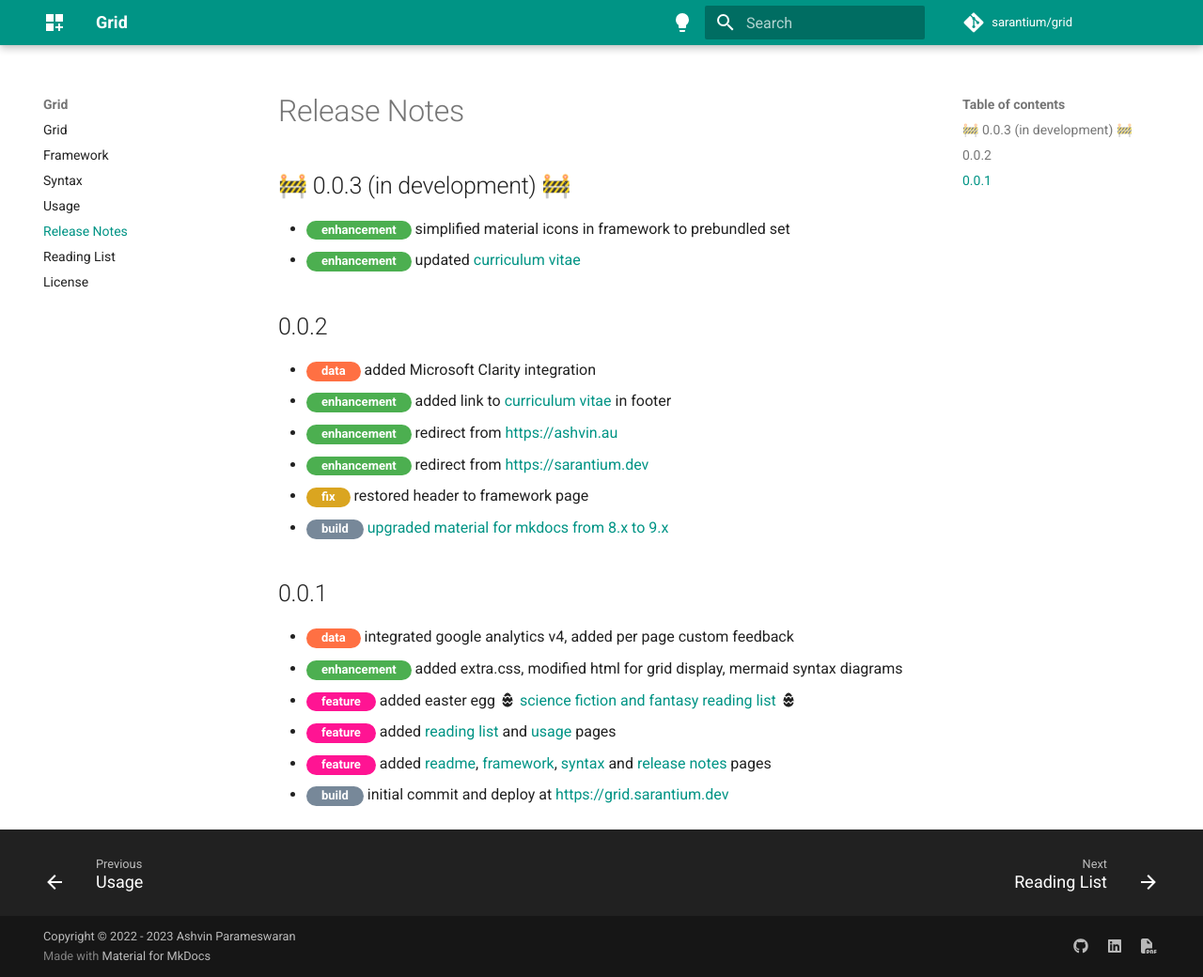
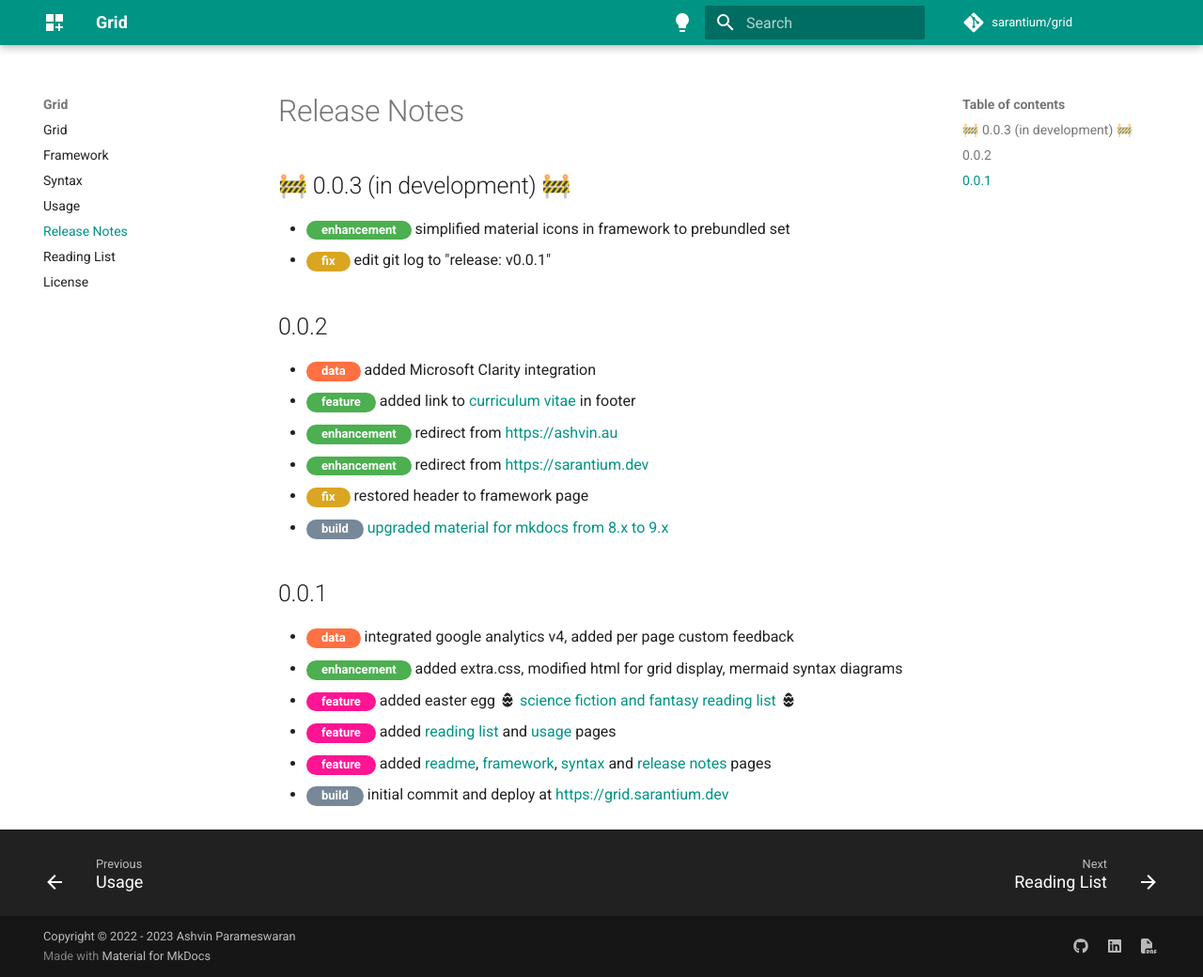
Before and after one commit to sarantium/grid, an MkDocs documentation site: the page built from docs/release-notes.md, in a window 1280 px wide and 1040 px high. Shown: the whole window at 94% size. Built offline with MkDocs 1.6.1 and Material for MkDocs 9.7.7, drawn with Linux system fonts in a browser that asks for light colours; comment, search, counter and statistics services are not loaded.

Commit message:
release: v0.0.2

```diff
--- a/docs/release-notes.md
+++ b/docs/release-notes.md
@@ -1,12 +1,12 @@
 ## 🚧 0.0.3 (in development) 🚧
 
 - **enhancement**{.chip-enhancement} simplified material icons in framework to prebundled set
-- **enhancement**{.chip-enhancement} updated [curriculum vitae](./assets/ashvin_parameswaran_curriculum_vitae_2023.pdf)
+- **fix**{.chip-fix} edit git log to "release: v0.0.1"
 
 ## 0.0.2
 
 - **data**{.chip-data} added Microsoft Clarity integration
-- **enhancement**{.chip-enhancement} added link to [curriculum vitae](./assets/ashvin_parameswaran_curriculum_vitae_2023.pdf) in footer
+- **feature**{.chip-enhancement} added link to [curriculum vitae](./assets/ashvin_parameswaran_curriculum_vitae_2023.pdf) in footer
 - **enhancement**{.chip-enhancement} redirect from [https://ashvin.au](https://ashvin.au)
 - **enhancement**{.chip-enhancement} redirect from [https://sarantium.dev](https://sarantium.dev)
 - **fix**{.chip-fix} restored header to framework page
```
Also changed, not shown: 1 other file.
